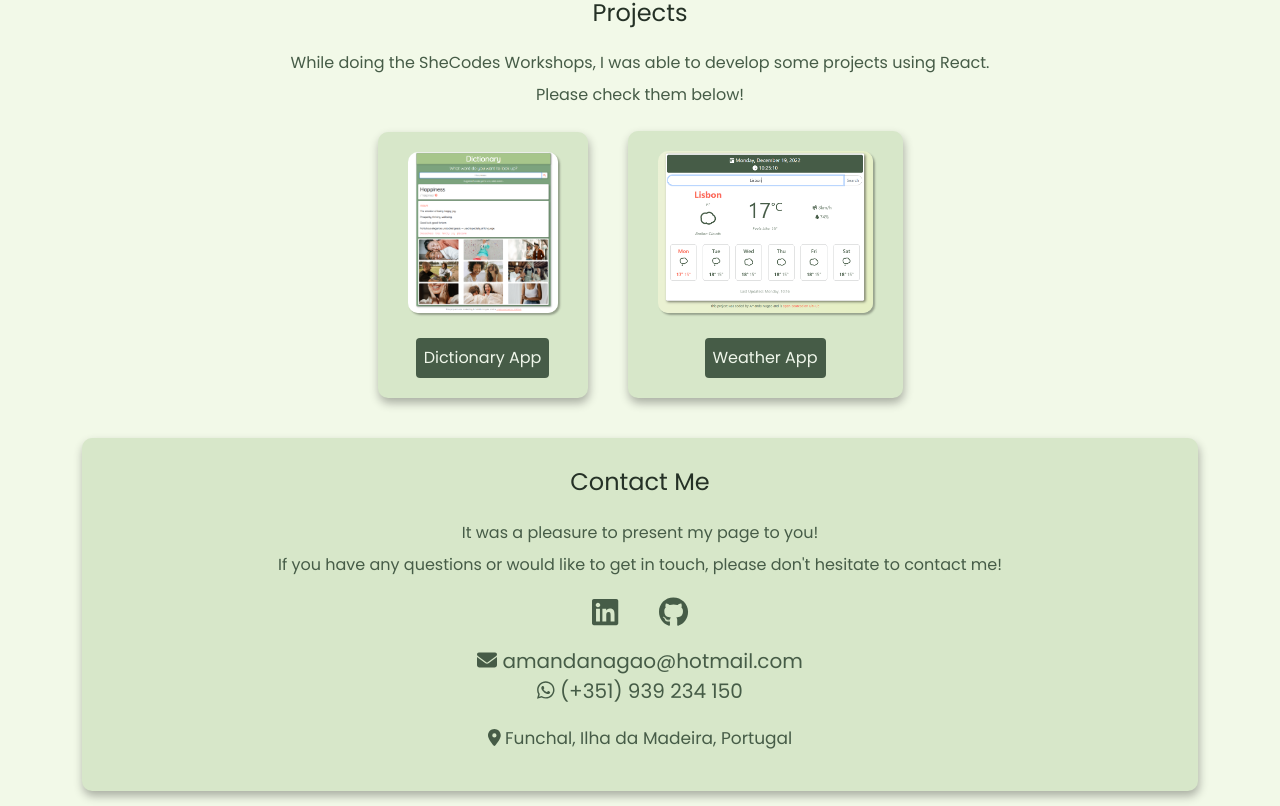
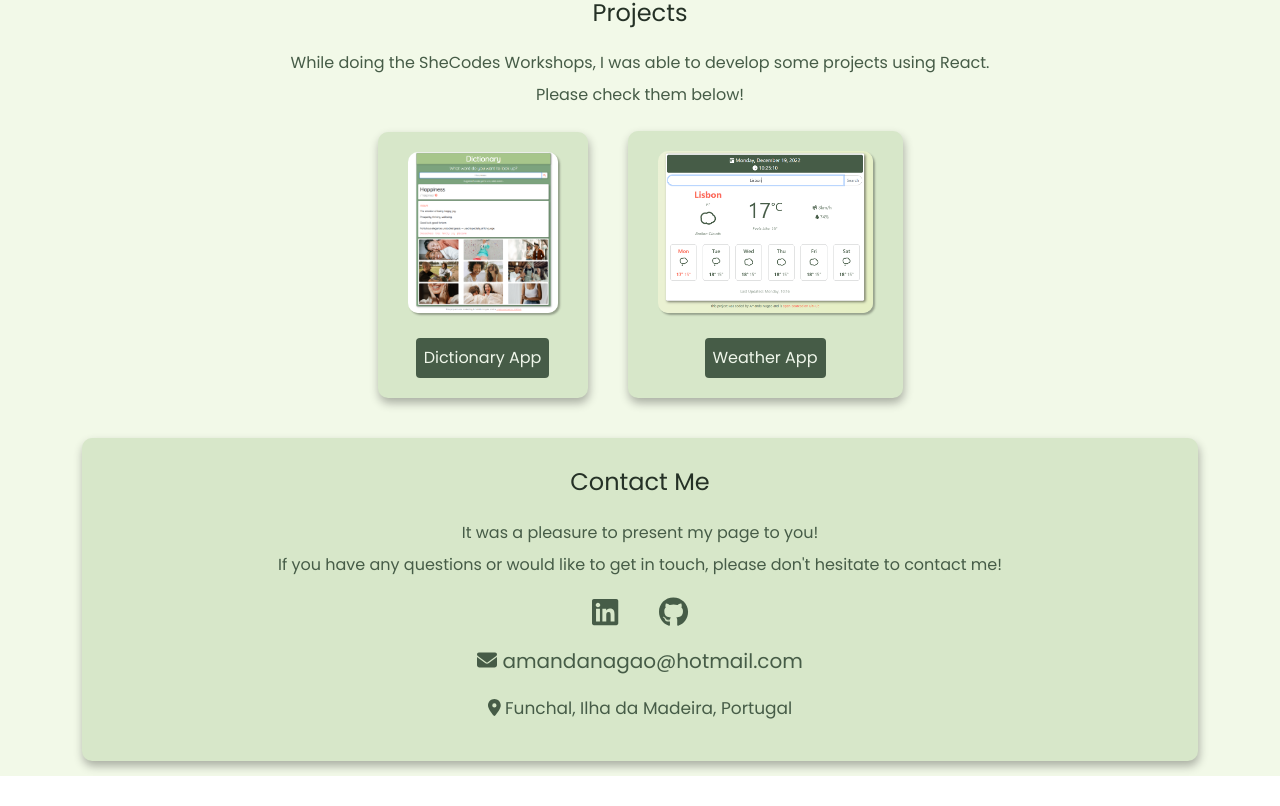
Before and after one commit to amandanagao/my-portfolio-page, a React (Create React App) app: page / in a window 1280 px wide. Shown: the part 1911-2717 px from the top of the page. After the commit the page ends 2687 px from the top, so only its background shows below. Built offline with nearby package versions, Linux system fonts and the light colour scheme.

Commit message:
Updated ContactMe component

```diff
--- a/src/ContactMe.js
+++ b/src/ContactMe.js
@@ -35,8 +35,6 @@ export default function ContactMe() {
             </a>
             <div className="ContactMe-contact">
                 <FontAwesomeIcon icon={faEnvelope} /> amandanagao@hotmail.com
-                <br />
-                <FontAwesomeIcon icon={faWhatsapp} /> (+351) 939 234 150
             </div>
             <div className="ContactMe-location">
                 <FontAwesomeIcon icon={faLocationDot} /> Funchal, Ilha da
```
